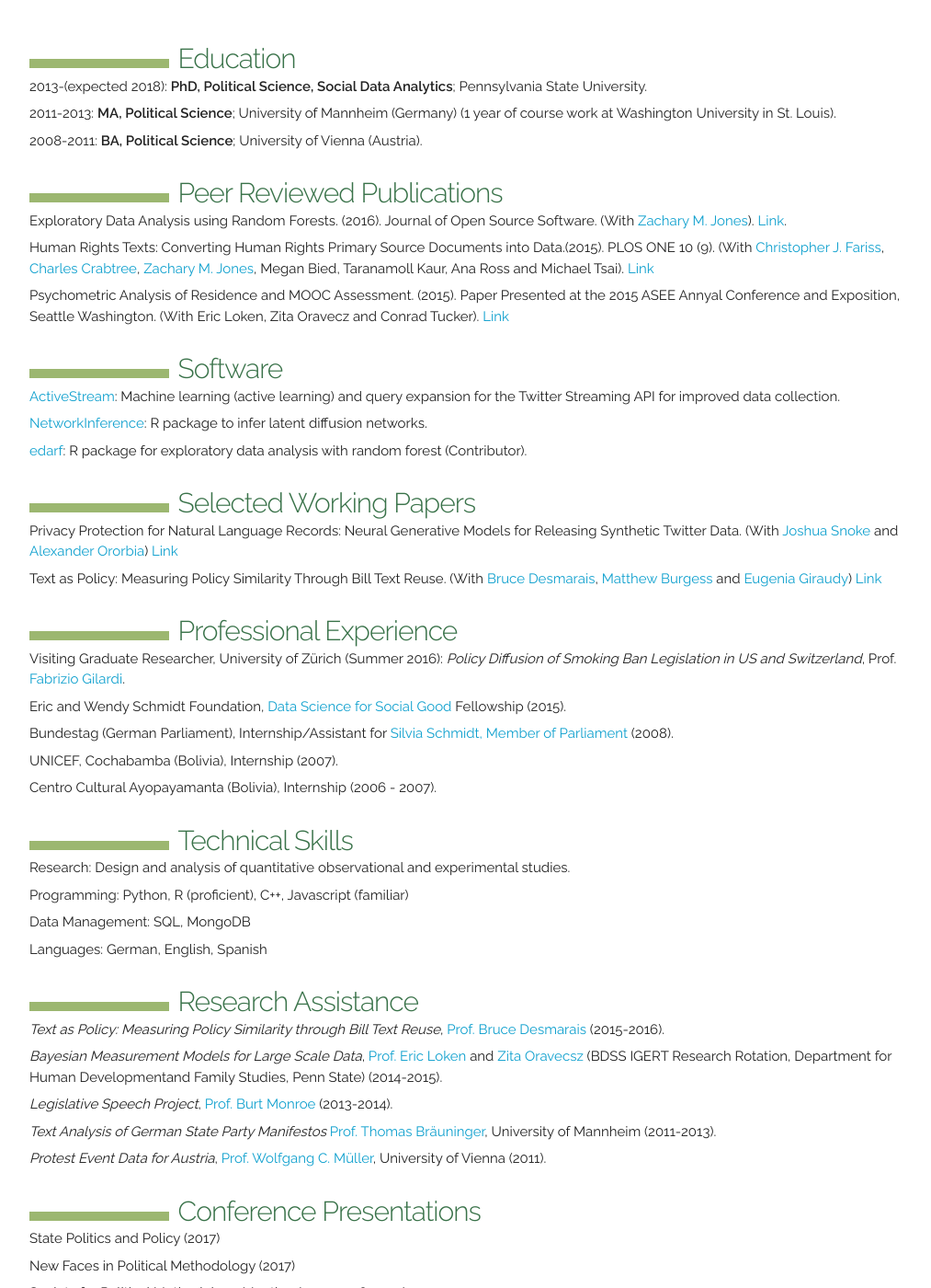
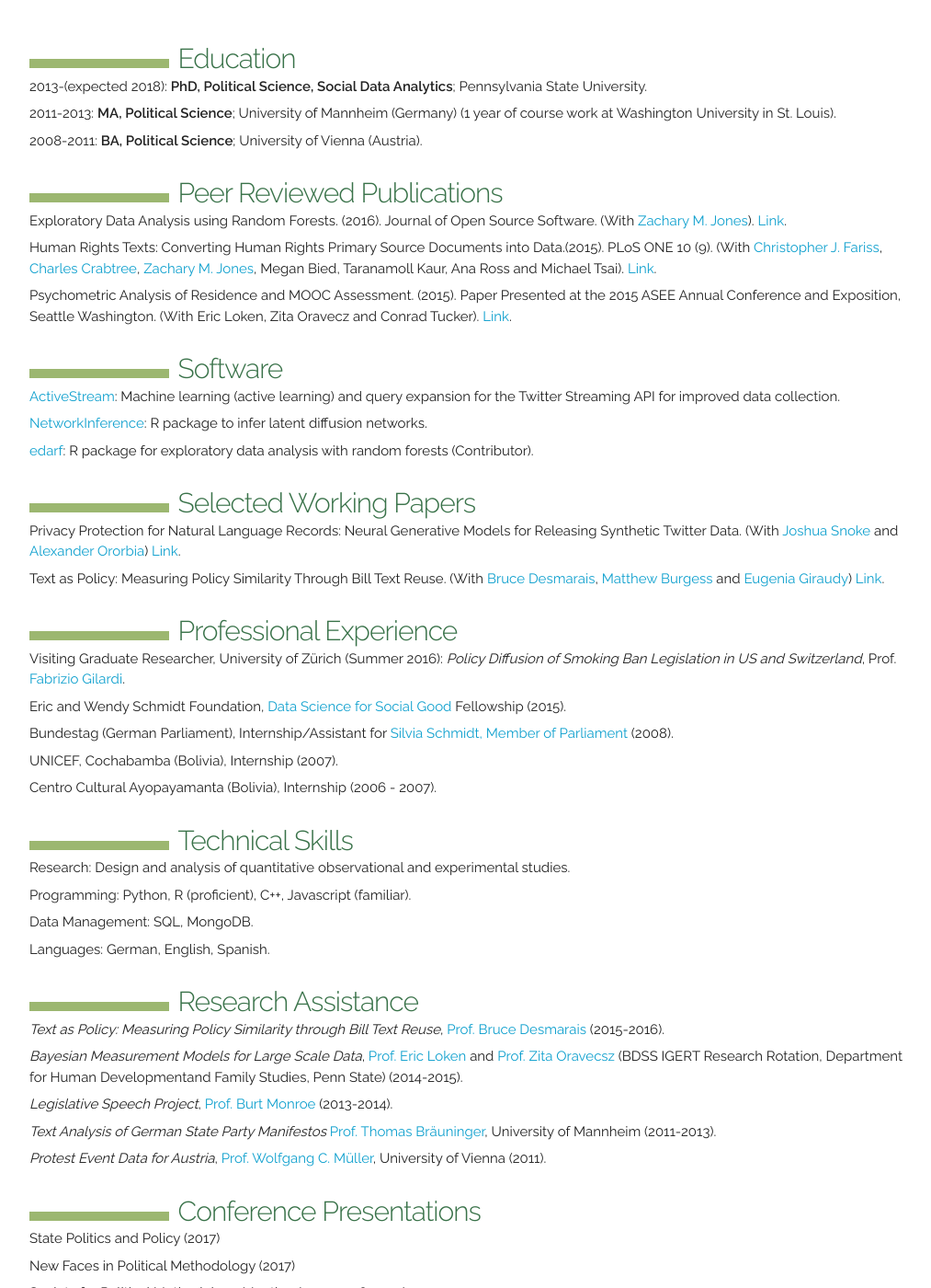
Before and after one commit to flinder/flinder.github.io, a Jekyll site: the page built from cv/index.html, in a window 1280 px wide and 1400 px high, scrolled down 379 px. Shown: the whole window at 92% size, without its empty margins (128-1141 px from the left). Built offline with Jekyll 4.4.1, drawn with Linux system fonts in a browser that asks for light colours; some of the changed text lies outside the part shown.

Commit message:
fixed typos in cv

```diff
--- a/cv/index.html
+++ b/cv/index.html
@@ -34,15 +34,15 @@ title: Curriculum Vitae
 <p>2008-2011: <strong>BA, Political Science</strong>; University of Vienna (Austria).</p>
 <h2 id="peer-reviewed-publications">Peer Reviewed Publications</h2>
 <p>Exploratory Data Analysis using Random Forests. (2016). Journal of Open Source Software. (With <a href="http://zmjones.com">Zachary M. Jones</a>). <a href="http://joss.theoj.org/papers/d29df349c8450ef958c0fde5bf164371">Link</a>.</p>
-<p>Human Rights Texts: Converting Human Rights Primary Source Documents into Data.(2015). PLOS ONE 10 (9). (With <a href="http://cfariss.com/">Christopher J. Fariss</a>, <a href="http://charlescrabtree.com">Charles Crabtree</a>, <a href="http://zmjones.com">Zachary M. Jones</a>, Megan Bied, Taranamoll Kaur, Ana Ross and Michael Tsai). <a href="http://journals.plos.org/plosone/article?id=10.1371/journal.pone.0138935">Link</a></p>
-<p>Psychometric Analysis of Residence and MOOC Assessment. (2015). Paper Presented at the 2015 ASEE Annyal Conference and Exposition, Seattle Washington. (With Eric Loken, Zita Oravecz and Conrad Tucker). <a href="https://peer.asee.org/psychometric-analysis-of-residence-and-mooc-assessments">Link</a></p>
+<p>Human Rights Texts: Converting Human Rights Primary Source Documents into Data.(2015). PLoS ONE 10 (9). (With <a href="http://cfariss.com/">Christopher J. Fariss</a>, <a href="http://charlescrabtree.com">Charles Crabtree</a>, <a href="http://zmjones.com">Zachary M. Jones</a>, Megan Bied, Taranamoll Kaur, Ana Ross and Michael Tsai). <a href="http://journals.plos.org/plosone/article?id=10.1371/journal.pone.0138935">Link</a>.</p>
+<p>Psychometric Analysis of Residence and MOOC Assessment. (2015). Paper Presented at the 2015 ASEE Annual Conference and Exposition, Seattle Washington. (With Eric Loken, Zita Oravecz and Conrad Tucker). <a href="https://peer.asee.org/psychometric-analysis-of-residence-and-mooc-assessments">Link</a>.</p>
 <h2 id="software">Software</h2>
 <p><a href="https://github.com/flinder/active_stream">ActiveStream</a>: Machine learning (active learning) and query expansion for the Twitter Streaming API for improved data collection.</p>
 <p><a href="https://github.com/flinder/NetworkInference">NetworkInference</a>: R package to infer latent diffusion networks.</p>
-<p><a href="https://github.com/zmjones/edarf">edarf</a>: R package for exploratory data analysis with random forest (Contributor).</p>
+<p><a href="https://github.com/zmjones/edarf">edarf</a>: R package for exploratory data analysis with random forests (Contributor).</p>
 <h2 id="selected-working-papers">Selected Working Papers</h2>
-<p>Privacy Protection for Natural Language Records: Neural Generative Models for Releasing Synthetic Twitter Data. (With <a href="http://stat.psu.edu/people/jvs140@psu.edu">Joshua Snoke</a> and <a href="http://www.personal.psu.edu/ago109/">Alexander Ororbia</a>) <a href="https://arxiv.org/abs/1606.01151">Link</a></p>
-<p>Text as Policy: Measuring Policy Similarity Through Bill Text Reuse. (With <a href="http://brucedesmarais.com/">Bruce Desmarais</a>, <a href="https://scholar.google.com/citations?user=BJFgS_oAAAAJ&amp;hl=en">Matthew Burgess</a> and <a href="https://scholar.google.com/citations?user=GNwyyrsAAAAJ&amp;hl=e://scholar.google.com/citations?user=GNwyyrsAAAAJ&amp;hl=en">Eugenia Giraudy</a>) <a href="https://papers.ssrn.com/sol3/papers.cfm?abstract_id=2812607">Link</a></p>
+<p>Privacy Protection for Natural Language Records: Neural Generative Models for Releasing Synthetic Twitter Data. (With <a href="http://stat.psu.edu/people/jvs140@psu.edu">Joshua Snoke</a> and <a href="http://www.personal.psu.edu/ago109/">Alexander Ororbia</a>) <a href="https://arxiv.org/abs/1606.01151">Link</a>.</p>
+<p>Text as Policy: Measuring Policy Similarity Through Bill Text Reuse. (With <a href="http://brucedesmarais.com/">Bruce Desmarais</a>, <a href="https://scholar.google.com/citations?user=BJFgS_oAAAAJ&amp;hl=en">Matthew Burgess</a> and <a href="https://scholar.google.com/citations?user=GNwyyrsAAAAJ&amp;hl=e://scholar.google.com/citations?user=GNwyyrsAAAAJ&amp;hl=en">Eugenia Giraudy</a>) <a href="https://papers.ssrn.com/sol3/papers.cfm?abstract_id=2812607">Link</a>.</p>
 <h2 id="professional-experience">Professional Experience</h2>
 <p>Visiting Graduate Researcher, University of Zürich (Summer 2016): <em>Policy Diffusion of Smoking Ban Legislation in US and Switzerland</em>, Prof. <a href="http://www.fabriziogilardi.org/">Fabrizio Gilardi</a>.</p>
 <p>Eric and Wendy Schmidt Foundation, <a href="http://dssg.io">Data Science for Social Good</a> Fellowship (2015).</p>
@@ -51,12 +51,12 @@ title: Curriculum Vitae
 <p>Centro Cultural Ayopayamanta (Bolivia), Internship (2006 - 2007).</p>
 <h2 id="technical-skills">Technical Skills</h2>
 <p>Research: Design and analysis of quantitative observational and experimental studies.</p>
-<p>Programming: Python, R (proficient), C++, Javascript (familiar)</p>
-<p>Data Management: SQL, MongoDB</p>
-<p>Languages: German, English, Spanish</p>
+<p>Programming: Python, R (proficient), C++, Javascript (familiar).</p>
+<p>Data Management: SQL, MongoDB.</p>
+<p>Languages: German, English, Spanish.</p>
 <h2 id="research-assistance">Research Assistance</h2>
 <p><em>Text as Policy: Measuring Policy Similarity through Bill Text Reuse</em>, <a href="http://sites.psu.edu/desmaraisgroup/">Prof. Bruce Desmarais</a> (2015-2016).</p>
-<p><em>Bayesian Measurement Models for Large Scale Data</em>, <a href="http://hhd.psu.edu/hdfs/directory/bio.aspx?id=149">Prof. Eric Loken</a> and <a href="http://www.cogsci.uci.edu/~zoravecz/bayes/index.php?site=BOUM">Zita Oravecsz</a> (BDSS IGERT Research Rotation, Department for Human Developmentand Family Studies, Penn State) (2014-2015).</p>
+<p><em>Bayesian Measurement Models for Large Scale Data</em>, <a href="http://hhd.psu.edu/hdfs/directory/bio.aspx?id=149">Prof. Eric Loken</a> and <a href="http://www.cogsci.uci.edu/~zoravecz/bayes/index.php?site=BOUM">Prof. Zita Oravecsz</a> (BDSS IGERT Research Rotation, Department for Human Developmentand Family Studies, Penn State) (2014-2015).</p>
 <p><em>Legislative Speech Project</em>, <a href="http://polisci.la.psu.edu/people/blm24">Prof. Burt Monroe</a> (2013-2014).</p>
 <p><em>Text Analysis of German State Party Manifestos</em> <a href="http://www.tbraeuninger.de/">Prof. Thomas Bräuninger</a>, University of Mannheim (2011-2013).</p>
 <p><em>Protest Event Data for Austria</em>, <a href="https://scholar.google.com/citations?user=9MttMt8AAAAJ&amp;hl=en">Prof. Wolfgang C. Müller</a>, University of Vienna (2011).</p>
@@ -76,8 +76,8 @@ title: Curriculum Vitae
 <p>Performance Based Scholarship, University of Vienna (2010).</p>
 <h2 id="teaching">Teaching</h2>
 <p><em>Workshops:</em></p>
-<p>Introduction to Computational Text Analysis with Python (GEOG 596 Penn State 2016, Materials: <a href="http://fridolin-linder.com/2016/03/24/intro-to-text-analysis.html">1</a>, <a href="https://github.com/flinder/text_analysis_tutorial">2</a>)</p>
-<p>Introduction to UNIX Command Line and PSU High Performance Computing (BDSS IGERT 2015, Materials: <a href="http://fridolin-linder.com/2015/12/03/psu-hpc-cheatsheet.html">1</a>, <a href="http://fridolin-linder.com/2015/12/02/commandline-cheatsheet.html">2</a>)</p>
+<p>Introduction to Computational Text Analysis with Python (GEOG 596 Penn State 2016, Materials: <a href="http://fridolin-linder.com/2016/03/24/intro-to-text-analysis.html">1</a>, <a href="https://github.com/flinder/text_analysis_tutorial">2</a>).</p>
+<p>Introduction to UNIX Command Line and PSU High Performance Computing (BDSS IGERT 2015, Materials: <a href="http://fridolin-linder.com/2015/12/03/psu-hpc-cheatsheet.html">1</a>, <a href="http://fridolin-linder.com/2015/12/02/commandline-cheatsheet.html">2</a>).</p>
 <p>Introduction to Python (BDSS IGERT 2014).</p>
 <h2 id="service">Service</h2>
 <p>President of the Graduate Association in Political Science at Penn State (2016-2017).</p>
```
Also changed, not shown: other parts of cv/index.html (+2 -2 lines), cv/cv.md (+15 -15 lines), 1 other file.
